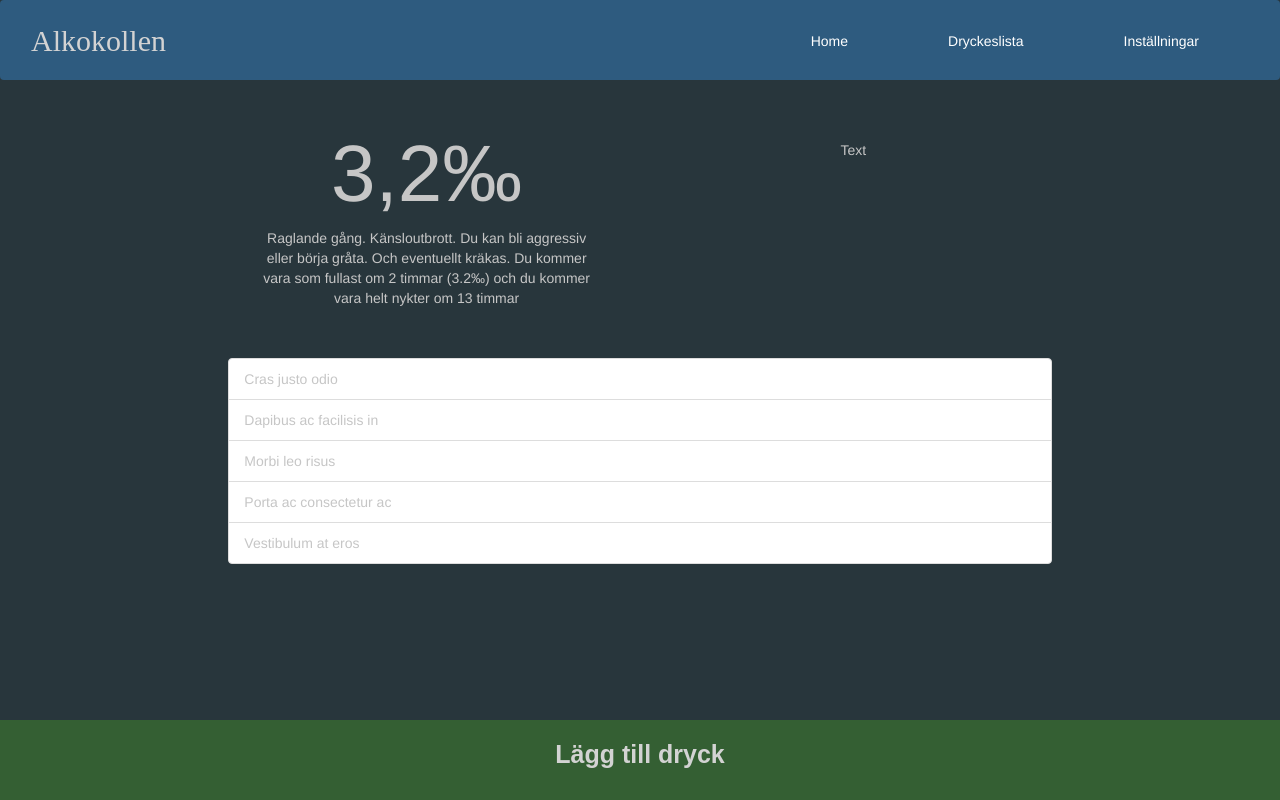
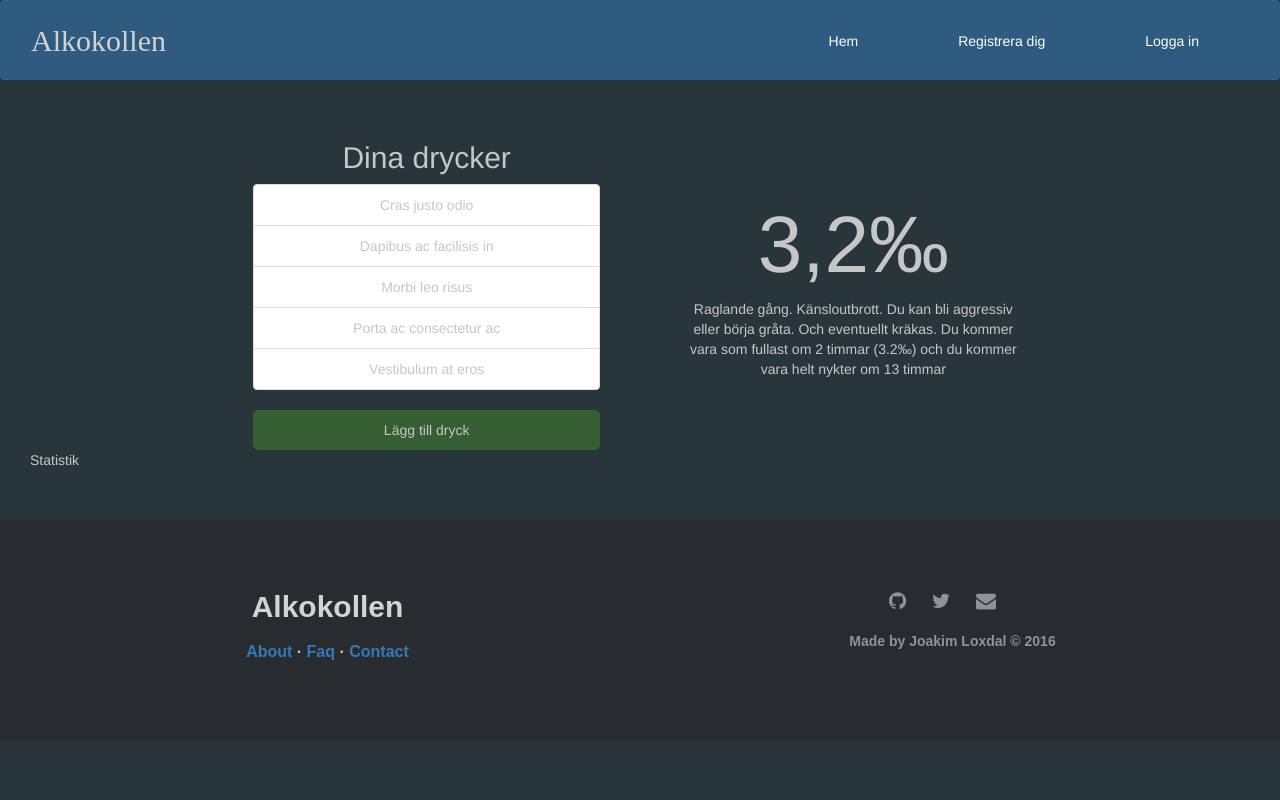
Before and after one commit to mrkickling/Alkokollen, a plain HTML site: page index.html in a window 1280 px wide. Drawn offline with nearby package versions, Linux system fonts and the light colour scheme.

Commit message:
New layout kindof

```diff
--- a/css/main.css
+++ b/css/main.css
@@ -42,7 +42,10 @@ body{
 	text-align: center;
 }
 .promille-col{
-	padding:10px 40px;
+	padding:0 40px;
+}
+.promille-col h2{
+	margin-top:0;
 }
 .statistics-col{
 	padding:40px;
@@ -50,10 +53,47 @@ body{
 .drink-list{
 	margin-top:40px;
 }
+.add-drink-button{
+	width:100%;
+	background:#345f33;
+	border:none;
+	padding:10px;
+	border-radius:5px;
+}
+
 footer{
-	background-color: #345f33;
-	padding:20px 10px;
-	font: bold 25px sans-serif;
-	color:lightgrey;
-	height:80px;
+    background-color: #292c2f;
+    padding:70px 10px;
+    font: bold 16px sans-serif;
+    margin-top:50px;
 }
+footer .footer-company-name{
+    margin-top:0;
+    padding-top:0;
+    margin-bottom:20px;
+    color:lightgrey;
+    font-weight:bold;
+}
+footer .footer-copyright{
+    color:  #8f9296;
+    font-size: 14px;
+    font-weight: bold;
+    margin: 0;
+}
+.social-media-list{
+    list-style:none;
+    color:  #8f9296;
+    margin-bottom:20px;
+    padding-left:0;
+    margin-left:0;
+
+}
+.social-media-list li{
+    display:inline;
+    margin-right:20px;
+}
+.social-media-list li a{
+    font-size:20px;
+    color:  #8f9296;
+
+}
--- a/index.html
+++ b/index.html
@@ -15,10 +15,36 @@
         <script src="https://cdnjs.cloudflare.com/ajax/libs/jquery/3.1.1/jquery.min.js"></script>
         <script src="https://ajax.googleapis.com/ajax/libs/angularjs/1.5.7/angular.min.js"></script>
         <script src="https://maxcdn.bootstrapcdn.com/bootstrap/3.3.7/js/bootstrap.min.js" integrity="sha384-Tc5IQib027qvyjSMfHjOMaLkfuWVxZxUPnCJA7l2mCWNIpG9mGCD8wGNIcPD7Txa" crossorigin="anonymous"></script>
+        <script src="https://cdnjs.cloudflare.com/ajax/libs/flot/0.8.3/jquery.flot.min.js"></script>
 
     </head>
 
     <body>
+
+    <!-- Modal -->
+    <div class="modal fade" id="myModal" tabindex="-1" role="dialog" aria-labelledby="myModalLabel" aria-hidden="true">
+      <div class="modal-dialog" role="document">
+        <div class="modal-content">
+          <div class="modal-header">
+            <button type="button" class="close" data-dismiss="modal" aria-label="Close">
+              <span aria-hidden="true">&times;</span>
+            </button>
+            <h4 class="modal-title" id="myModalLabel">Lägg till dryck</h4>
+          </div>
+          <div class="modal-body">
+              <form name='addDrinkForm' id='addDrinkForm'>
+                  <label>Mängd:</label><input name='amount' class="form-control" type = 'number' placeholder='mängd (cl)' ng-model='amount' required><br>
+                  <label>Procentsats:</label><input max=100 name='percentage' class="form-control" type = 'number' placeholder='alkoholandel (procent)' step="0.01" ng-model='percentage' required><br>
+                  <label>Tid vid förtäring:</label><input step='60' name='time' class="form-control" type='time' ng-model = 'time' ng-focus="timesetting=true" required>
+              </form>
+          </div>
+          <div class="modal-footer">
+            <button type="button" class="btn btn-secondary" data-dismiss="modal">Avbryt</button>
+            <button type="button" class="btn btn-primary">Lägg till dryck</button>
+          </div>
+        </div>
+      </div>
+    </div>
 
         <nav class="navbar">
           <div class="container-fluid">
@@ -33,26 +59,44 @@
 
             <div class="collapse navbar-collapse navbar-right" id="bs-example-navbar-collapse-1">
                 <ul class="nav navbar-nav">
-                  <li class="active"><a href="#">Home</a></li>
-                  <li><a href="#">Dryckeslista</a></li>
-                  <li><a href="#">Inställningar</a></li>
+                  <li class="active"><a href="#">Hem</a></li>
+                  <li><a href="#">Registrera dig</a></li>
+                  <li><a href="#">Logga in</a></li>
                 </ul>
             </div>
           </div>
         </nav>
 
+        <div class="container-fluid">
+          <div class="row drink-list">
+              <div class="col-xs-8 col-xs-offset-2">
+
+              </div>
+          </div>
+<!-- Button trigger modal -->
+
+        </div>
+
         <div class="container-fluid text-center">
           <div class="row">
-            <div class="col-sm-2"></div>
-            <div class="promille-col col-sm-4">
+            <div class="col-xs-2"></div>
+            <div class="promille-col col-sm-4 col-xs-8">
+                <h2>Dina drycker</h2>
+                <ul class="list-group">
+                  <li class="list-group-item">Cras justo odio</li>
+                  <li class="list-group-item">Dapibus ac facilisis in</li>
+                  <li class="list-group-item">Morbi leo risus</li>
+                  <li class="list-group-item">Porta ac consectetur ac</li>
+                  <li class="list-group-item">Vestibulum at eros</li>
+                </ul>
+                <button class='add-drink-button' data-toggle="modal" data-target="#myModal">Lägg till dryck</button>
+
+            </div>
+            <div class="col-sm-4 col-xs-8 col-xs-offset-2 col-sm-offset-0 statistics-col">
                 <h1 class="live-promille">
                   3,2‰
                 </h1>
-                Raglande gång. Känsloutbrott. Du kan bli aggressiv eller börja gråta. Och eventuellt kräkas.
-Du kommer vara som fullast om 2 timmar (3.2‰) och du kommer vara helt nykter om 13 timmar
-            </div>
-            <div class="col-sm-4 statistics-col">
-              Text
+                Raglande gång. Känsloutbrott. Du kan bli aggressiv eller börja gråta. Och eventuellt kräkas. Du kommer vara som fullast om 2 timmar (3.2‰) och du kommer vara helt nykter om 13 timmar
             </div>
              <div class="col-sm-2"></div>
 
@@ -60,28 +104,56 @@ Du kommer vara som fullast om 2 timmar (3.2‰) och du kommer vara helt nykter o
         </div>
 
         <div class="container-fluid">
-          <div class="row drink-list">
-              <div class="col-xs-8 col-xs-offset-2">
-                <ul class="list-group">
-                  <li class="list-group-item">Cras justo odio</li>
-                  <li class="list-group-item">Dapibus ac facilisis in</li>
-                  <li class="list-group-item">Morbi leo risus</li>
-                  <li class="list-group-item">Porta ac consectetur ac</li>
-                  <li class="list-group-item">Vestibulum at eros</li>
-                </ul>
-              </div>
+          <div class="col-xs-12">
+            Statistik
           </div>
-
         </div>
 
-        <footer class="container-fluid text-center navbar-fixed-bottom">
-                <div class="col-xs-12">
 
-                    Lägg till dryck
+
+
+        <footer class="container-fluid text-center">
+
+                <div class="footer-left col-sm-6">
+                    <h2 class='footer-company-name'>
+                        Alkokollen
+                    </h2>
+                    <p class="footer-links">
+                        <a href="#">About</a>
+                        ·
+                        <a href="#">Faq</a>
+                        ·
+                        <a href="#">Contact</a>
+                    </p>
 
                 </div>
 
-      </footer>
+                <div class="footer-right col-sm-6">
+
+                 <ul class='social-media-list'>
+                     <li>
+                        <a href="">
+                             <i class="fa fa-github"></i>
+                        </a>
+                     </li>
+                     <li>
+                        <a href="">
+                         <i class="fa fa-twitter"></i>
+                        </a>
+                     </li>
+                     <li>
+                        <a href="">
+                         <i class="fa fa-envelope"></i>
+                        </a>
+                     </li>
+                 </ul>
+
+                 <p class="footer-copyright">Made by Joakim Loxdal &copy; 2016</p>
+
+
+                </div>
+
+    </footer>
 
 
     </body>
```
